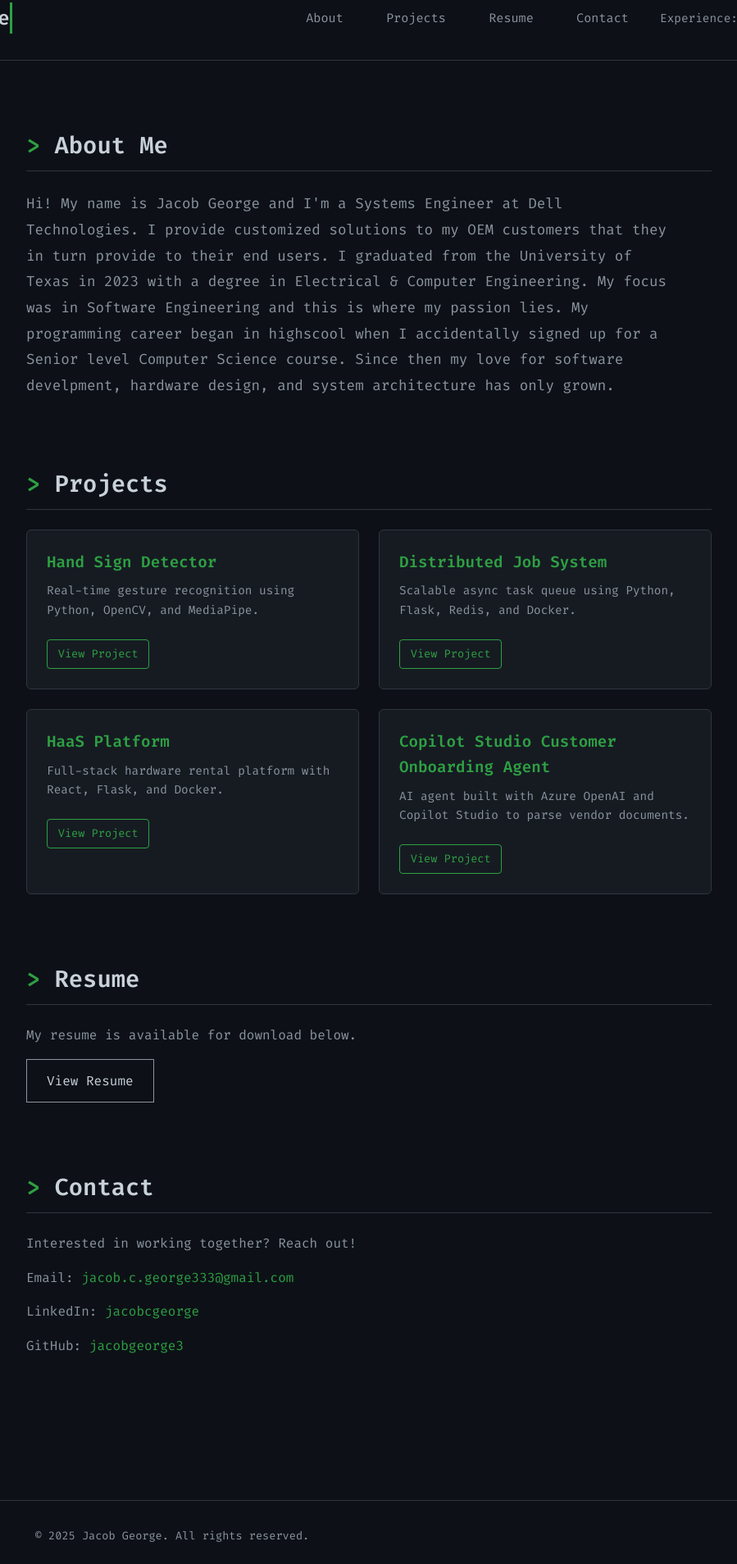
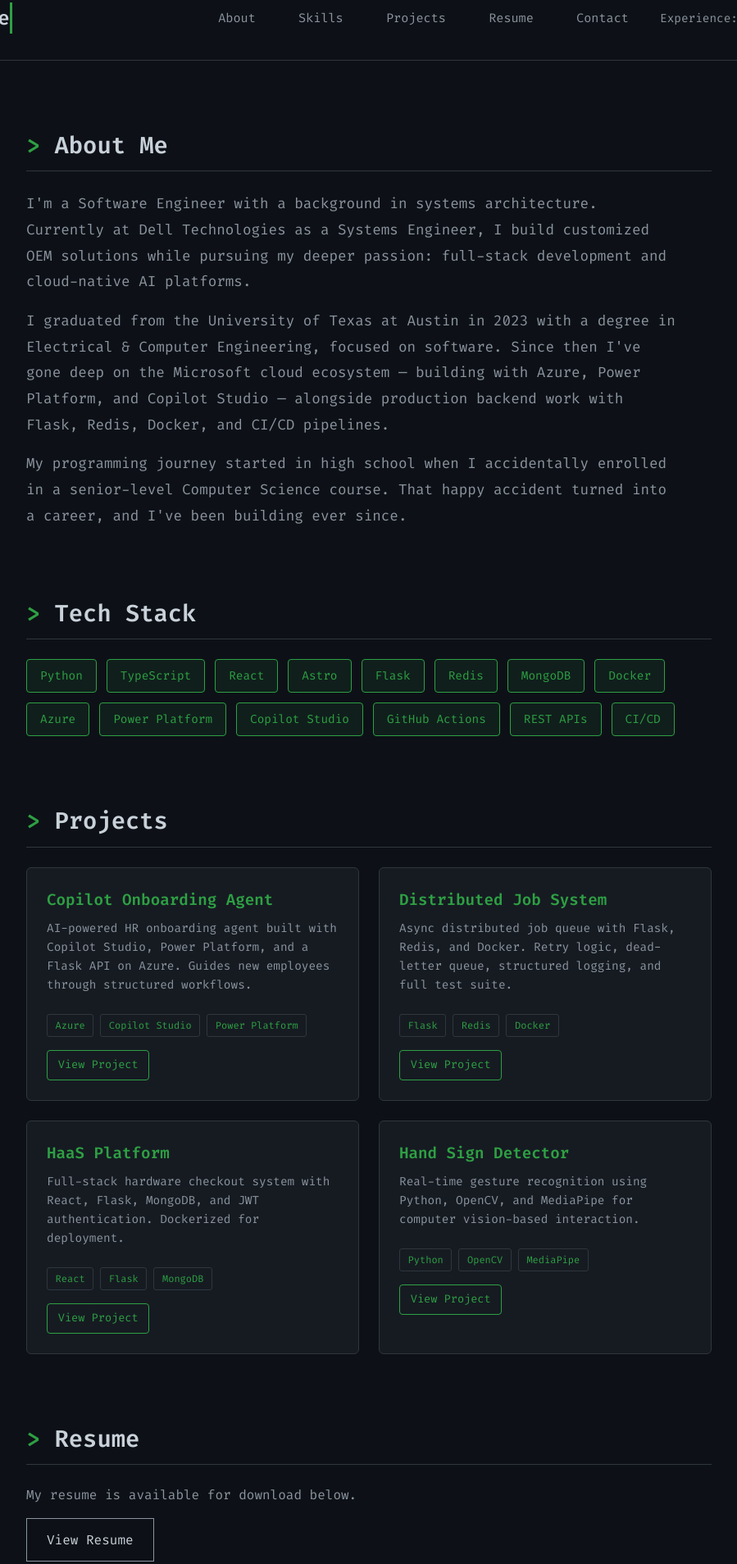
Before and after one commit to jacobgeorge3/jacobgeorge3.github.io, an Astro site: page / in a window 1280 px wide. Shown: the part 29-1937 px from the top of the page at 82% size, without its empty margins (190-1089 px from the left). Built offline with nearby package versions, Linux system fonts and the light colour scheme; Astro itself is replaced by a stand-in of ours.

Commit message:
Adding tech stack section and fixing bugs.

```diff
--- a/src/components/theme/ThemeToggle.jsx
+++ b/src/components/theme/ThemeToggle.jsx
@@ -1,9 +1,8 @@
 import React from 'react';
 import { useStore } from '@nanostores/react';
-import { themeStore } from './themeStore';
+import { themeStore, setTheme } from '../../store/themeStore';
 
 export default function ThemeToggle() {
-    // Read and subscribe to the nano store
     const theme = useStore(themeStore);
 
     return (
@@ -12,7 +11,7 @@ export default function ThemeToggle() {
             <select
                 id="theme-select"
                 value={theme}
-                onChange={(e) => themeStore.set(e.target.value)}
+                onChange={(e) => setTheme(e.target.value)}
                 style={{
                     background: 'var(--terminal-bg)',
                     color: 'var(--accent-color)',
--- a/src/components/theme/themeStore.js
+++ /dev/null
@@ -1,19 +0,0 @@
-import { atom } from 'nanostores';
-
-// The global store. Read/Written to by any component in any framework.
-export const themeStore = atom('classic');
-
-// Initialize from localStorage if in a browser
-if (typeof window !== 'undefined') {
-    const saved = localStorage.getItem('portfolio-theme');
-    if (saved) {
-        themeStore.set(saved);
-        document.documentElement.setAttribute('data-theme', saved);
-    }
-
-    // Subscribe to changes to update the DOM
-    themeStore.subscribe(value => {
-        localStorage.setItem('portfolio-theme', value);
-        document.documentElement.setAttribute('data-theme', value);
-    });
-}
--- a/src/layouts/Layout.astro
+++ b/src/layouts/Layout.astro
@@ -9,14 +9,14 @@ import ThemeRenderer from '../components/theme/ThemeRenderer.jsx';
 <head>
   <meta charset="UTF-8" />
   <meta name="viewport" content="width=device-width, initial-scale=1.0" />
-  <title>Software Engineer Portfolio</title>
+  <title>Jacob George | Cloud & Software Engineer</title>
   <meta name="description"
-    content="Portfolio of Jacob George, Software Engineer specializing in OEM solutions and backend systems.">
+    content="Portfolio of Jacob George — Software Engineer building with Azure, Power Platform, React, and Python.">
   <meta name="author" content="Jacob George">
-  <meta property="og:title" content="Jacob George | Software Engineer Portfolio">
+  <meta property="og:title" content="Jacob George | Cloud & Software Engineer">
   <meta property="og:type" content="website">
   <meta property="og:url" content="https://jacobgeorge3.github.io">
-  <meta property="og:description" content="Showcasing projects and technical experience of Jacob George.">
+  <meta property="og:description" content="Software Engineer building with Azure, Power Platform, React, and Python.">
   <meta name="robots" content="index, follow">
   <link rel="preconnect" href="https://fonts.googleapis.com">
   <link rel="preconnect" href="https://fonts.gstatic.com" crossorigin>
--- a/src/pages/index.astro
+++ b/src/pages/index.astro
@@ -8,6 +8,7 @@ import ThemeToggle from '../components/theme/ThemeToggle.jsx';
     <h1 class="typing-effect">Jacob George</h1>
     <nav style="display: flex; align-items: center; gap: 1.5rem;">
       <a href="#about">About</a>
+      <a href="#skills">Skills</a>
       <a href="#projects">Projects</a>
       <a href="#resume">Resume</a>
       <a href="#contact">Contact</a>
@@ -18,37 +19,85 @@ import ThemeToggle from '../components/theme/ThemeToggle.jsx';
   <div class="container">
     <section id="about">
       <h2>About Me</h2>
-      <p>Hi! My name is Jacob George and I'm a Systems Engineer at Dell Technologies. I provide customized solutions to
-        my OEM customers that they in turn provide to their end users.
-        I graduated from the University of Texas in 2023 with a degree in Electrical & Computer Engineering. My focus
-        was in Software Engineering and this is where my passion lies.
-        My programming career began in highscool when I accidentally signed up for a Senior level Computer Science
-        course. Since then my love for software develpment, hardware design, and system architecture has only grown.
+      <p>
+        I'm a Software Engineer with a background in systems architecture. Currently at Dell Technologies
+        as a Systems Engineer, I build customized OEM solutions while pursuing my deeper passion:
+        full-stack development and cloud-native AI platforms.
       </p>
+      <p>
+        I graduated from the University of Texas at Austin in 2023 with a degree in Electrical &amp; Computer
+        Engineering, focused on software. Since then I've gone deep on the Microsoft cloud ecosystem &mdash;
+        building with Azure, Power Platform, and Copilot Studio &mdash; alongside production backend work
+        with Flask, Redis, Docker, and CI/CD pipelines.
+      </p>
+      <p>
+        My programming journey started in high school when I accidentally enrolled in a senior-level
+        Computer Science course. That happy accident turned into a career, and I've been building ever since.
+      </p>
+    </section>
+
+    <section id="skills">
+      <h2>Tech Stack</h2>
+      <div class="skills-grid">
+        <span class="tech-tag">Python</span>
+        <span class="tech-tag">TypeScript</span>
+        <span class="tech-tag">React</span>
+        <span class="tech-tag">Astro</span>
+        <span class="tech-tag">Flask</span>
+        <span class="tech-tag">Redis</span>
+        <span class="tech-tag">MongoDB</span>
+        <span class="tech-tag">Docker</span>
+        <span class="tech-tag">Azure</span>
+        <span class="tech-tag">Power Platform</span>
+        <span class="tech-tag">Copilot Studio</span>
+        <span class="tech-tag">GitHub Actions</span>
+        <span class="tech-tag">REST APIs</span>
+        <span class="tech-tag">CI/CD</span>
+      </div>
     </section>
 
     <section id="projects">
       <h2>Projects</h2>
       <div class="projects-grid">
         <div class="project-card">
-          <h3>Hand Sign Detector</h3>
-          <p>Real-time gesture recognition using Python, OpenCV, and MediaPipe.</p>
-          <a href="/projects/hand-sign-detector" class="project-link">View Project</a>
+          <h3>Copilot Onboarding Agent</h3>
+          <p>AI-powered HR onboarding agent built with Copilot Studio, Power Platform, and a Flask API on Azure. Guides new employees through structured workflows.</p>
+          <div class="card-tags">
+            <span class="card-tag">Azure</span>
+            <span class="card-tag">Copilot Studio</span>
+            <span class="card-tag">Power Platform</span>
+          </div>
+          <a href="/projects/copilot-onboarding-agent" class="project-link">View Project</a>
         </div>
         <div class="project-card">
           <h3>Distributed Job System</h3>
-          <p>Scalable async task queue using Python, Flask, Redis, and Docker.</p>
+          <p>Async distributed job queue with Flask, Redis, and Docker. Retry logic, dead-letter queue, structured logging, and full test suite.</p>
+          <div class="card-tags">
+            <span class="card-tag">Flask</span>
+            <span class="card-tag">Redis</span>
+            <span class="card-tag">Docker</span>
+          </div>
           <a href="/projects/distributed-job-system" class="project-link">View Project</a>
         </div>
         <div class="project-card">
           <h3>HaaS Platform</h3>
-          <p>Full-stack hardware rental platform with React, Flask, and Docker.</p>
+          <p>Full-stack hardware checkout system with React, Flask, MongoDB, and JWT authentication. Dockerized for deployment.</p>
+          <div class="card-tags">
+            <span class="card-tag">React</span>
+            <span class="card-tag">Flask</span>
+            <span class="card-tag">MongoDB</span>
+          </div>
           <a href="/projects/haas-platform" class="project-link">View Project</a>
         </div>
         <div class="project-card">
-          <h3>Copilot Studio Customer Onboarding Agent</h3>
-          <p>AI agent built with Azure OpenAI and Copilot Studio to parse vendor documents.</p>
-          <a href="/projects/copilot-onboarding-agent" class="project-link">View Project</a>
+          <h3>Hand Sign Detector</h3>
+          <p>Real-time gesture recognition using Python, OpenCV, and MediaPipe for computer vision-based interaction.</p>
+          <div class="card-tags">
+            <span class="card-tag">Python</span>
+            <span class="card-tag">OpenCV</span>
+            <span class="card-tag">MediaPipe</span>
+          </div>
+          <a href="/projects/hand-sign-detector" class="project-link">View Project</a>
         </div>
       </div>
     </section>
@@ -56,7 +105,7 @@ import ThemeToggle from '../components/theme/ThemeToggle.jsx';
     <section id="resume">
       <h2>Resume</h2>
       <p>My resume is available for download below.</p>
-      <a href="/Jacob-George-Resume- 200007560.pdf" class="button" target="_blank">View Resume</a>
+      <a href="/Jacob-George-Resume-200029159.pdf" class="button" target="_blank">View Resume</a>
     </section>
 
     <section id="contact">
@@ -69,7 +118,7 @@ import ThemeToggle from '../components/theme/ThemeToggle.jsx';
   </div>
 
   <footer>
-    <p>&copy; 2025 Jacob George. All rights reserved.</p>
+    <p>&copy; 2026 Jacob George. All rights reserved.</p>
   </footer>
 
   <script>
@@ -78,20 +127,17 @@ import ThemeToggle from '../components/theme/ThemeToggle.jsx';
 
       links.forEach(link => {
         link.addEventListener('click', (e) => {
-          // Check if the climbing theme is currently active
           const isClimbing = document.documentElement.getAttribute('data-theme') === 'climbing';
 
           if (isClimbing) {
-            e.preventDefault(); // Stop immediate navigation
+            e.preventDefault();
             const href = link.getAttribute('href');
 
-            // Calculate the target X distance from the gutter (roughly 10vw) to the center of the card
             const rect = link.closest('.project-card').getBoundingClientRect();
-            const gutterOffset = window.innerWidth * 0.10; // 10% from CSS
+            const gutterOffset = window.innerWidth * 0.10;
             const targetX = rect.left + (rect.width / 2) - gutterOffset;
-            const targetY = rect.top + window.scrollY; // Just for reference, mapped in engine
+            const targetY = rect.top + window.scrollY;
 
-            // Fire the global event to trigger the React Framer Motion animation
             const event = new CustomEvent('climber-swing', {
               detail: { targetX, targetY, href }
             });
--- a/src/styles/global.css
+++ b/src/styles/global.css
@@ -30,6 +30,10 @@
   padding: 0;
   box-sizing: border-box;
   font-family: var(--code-font);
+}
+
+html {
+  scroll-behavior: smooth;
 }
 
 body {
@@ -371,3 +375,38 @@ footer {
   font-size: 1.2rem;
   margin-bottom: 0.5rem;
 }
+
+/* Skills Grid */
+.skills-grid {
+  display: flex;
+  flex-wrap: wrap;
+  gap: 0.75rem;
+}
+
+/* Card Tech Tags (inline on project cards) */
+.card-tags {
+  display: flex;
+  flex-wrap: wrap;
+  gap: 0.5rem;
+  margin-bottom: 1rem;
+}
+
+.card-tag {
+  font-size: 0.75rem;
+  padding: 0.2rem 0.6rem;
+  border-radius: 3px;
+  color: var(--accent-color);
+  border: 1px solid var(--border-color);
+  background: transparent;
+}
+
+/* Hide climbing engine on mobile */
+@media (max-width: 768px) {
+  .climbing-sandbox {
+    display: none !important;
+  }
+
+  [data-theme="climbing"] .container {
+    padding-left: 2rem;
+  }
+}
```
Also changed, not shown: src/components/theme/ThemeRenderer.jsx (+6 -16 lines), src/store/themeStore.ts (+16 -20 lines), 2 other files.
